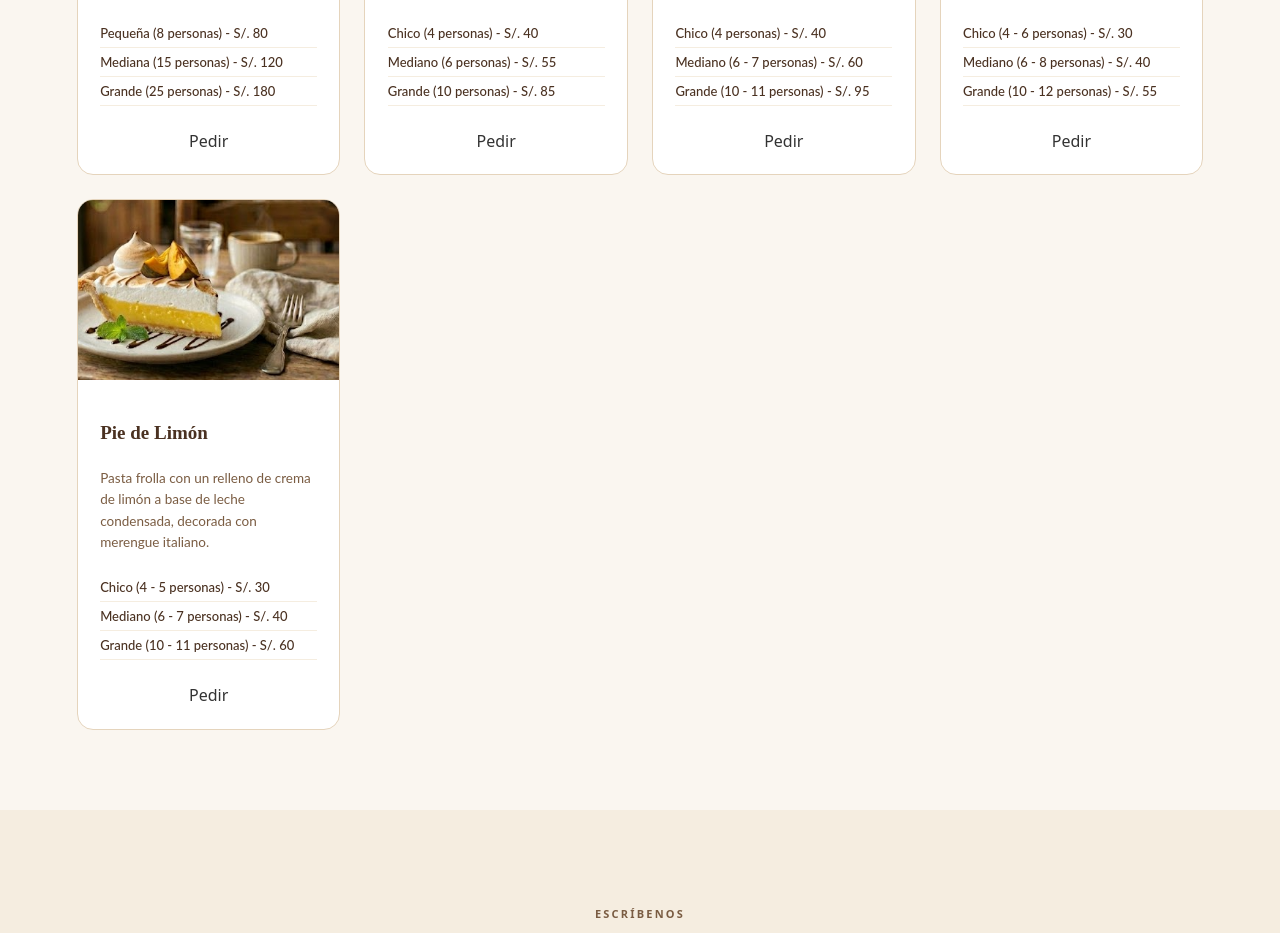
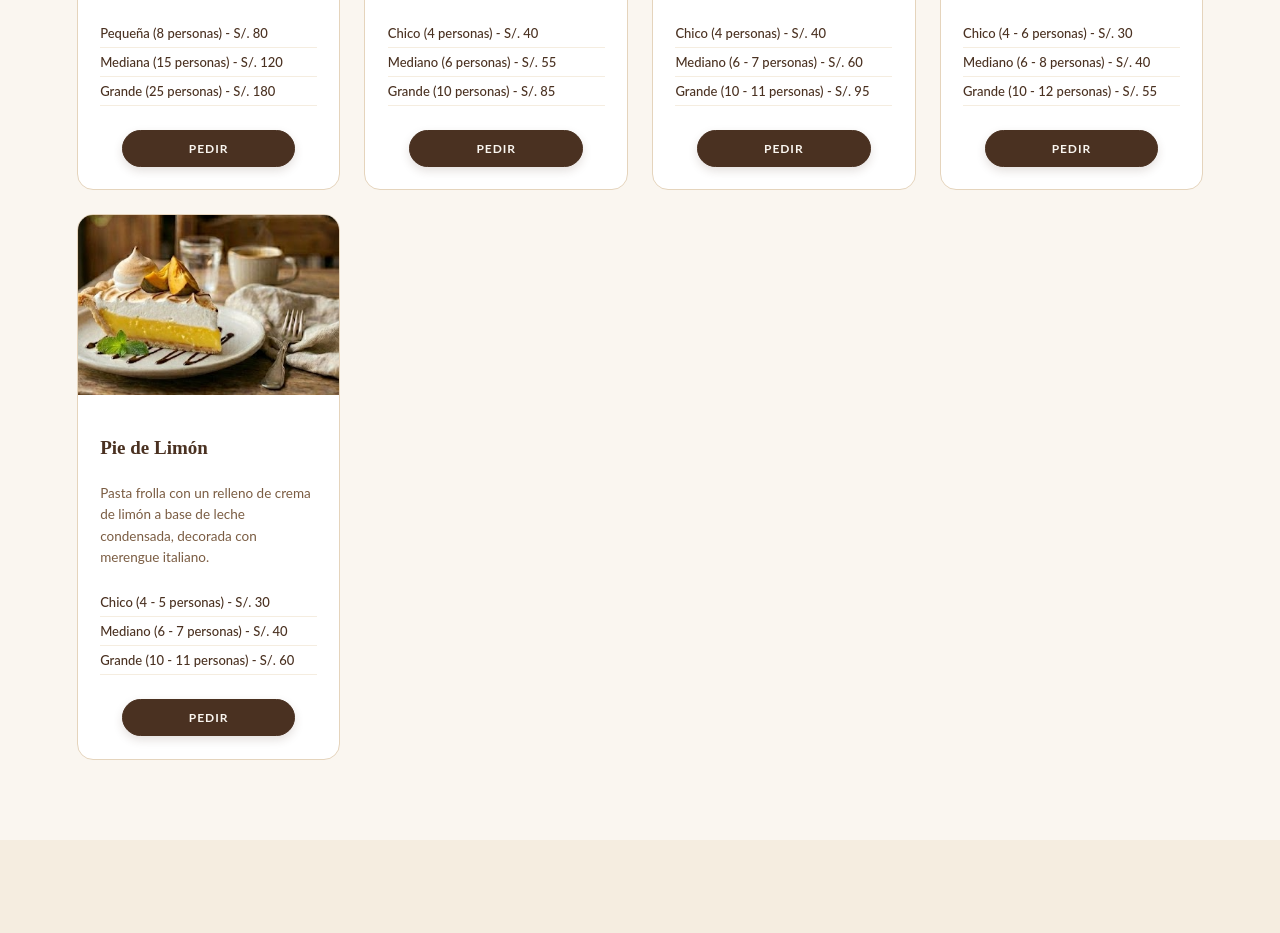
Before and after one commit to jairturinparedes27-boop/sweet-kellove, a React (Vite) app: page / in a window 1280 px wide. Shown: the part 1360-2293 px from the top of the page. Built offline with nearby package versions, Linux system fonts and the light colour scheme.

Commit message:
update del products.css

```diff
--- a/src/styles/Products.css
+++ b/src/styles/Products.css
@@ -2,6 +2,27 @@
   padding: 5rem 6%;
   background-color: var(--crema);
   scroll-margin-top: 90px;
+}
+
+.seccion-header {
+  text-align: center;
+  margin-bottom: 3.5rem;
+  width: 100%;
+}
+
+.seccion-header h2 {
+  text-align: center;
+}
+
+.seccion-label {
+  display: block;
+  text-align: center;
+  font-size: 11px;
+  font-weight: 700;
+  letter-spacing: 0.2em;
+  text-transform: uppercase;
+  color: var(--marron-light);
+  margin-bottom: 0.6rem;
 }
 
 .productos-grid {
@@ -96,23 +117,28 @@
   text-align: center;
 }
 
-.seccion-header {
-  text-align: center;
-  margin-bottom: 3.5rem;
-  width: 100%;
+.btn-pedir {
+  display: inline-block;
+  text-decoration: none;
+  font-family: 'Lato', sans-serif;
+  font-size: 12px;
+  font-weight: 700;
+  text-transform: uppercase;
+  letter-spacing: 0.08em;
+  background-color: var(--marron);
+  color: var(--crema);
+  border: 1px solid var(--marron);
+  border-radius: 25px;
+  padding: 10px 28px;
+  width: 80%;
+  box-shadow: 0 4px 10px rgba(74, 49, 33, 0.15);
+  transition: all 0.25s ease-in-out;
 }
 
-.seccion-header h2 {
-  text-align: center;
+.btn-pedir:hover {
+  background-color: transparent;
+  color: var(--marron);
+  border-color: var(--marron);
+  transform: translateY(-2px);
+  box-shadow: 0 6px 15px rgba(74, 49, 33, 0.25);
 }
-
-.seccion-label {
-  display: block;
-  text-align: center;
-  font-size: 11px;
-  font-weight: 700;
-  letter-spacing: 0.2em;
-  text-transform: uppercase;
-  color: var(--marron-light);
-  margin-bottom: 0.6rem;
-}
```
